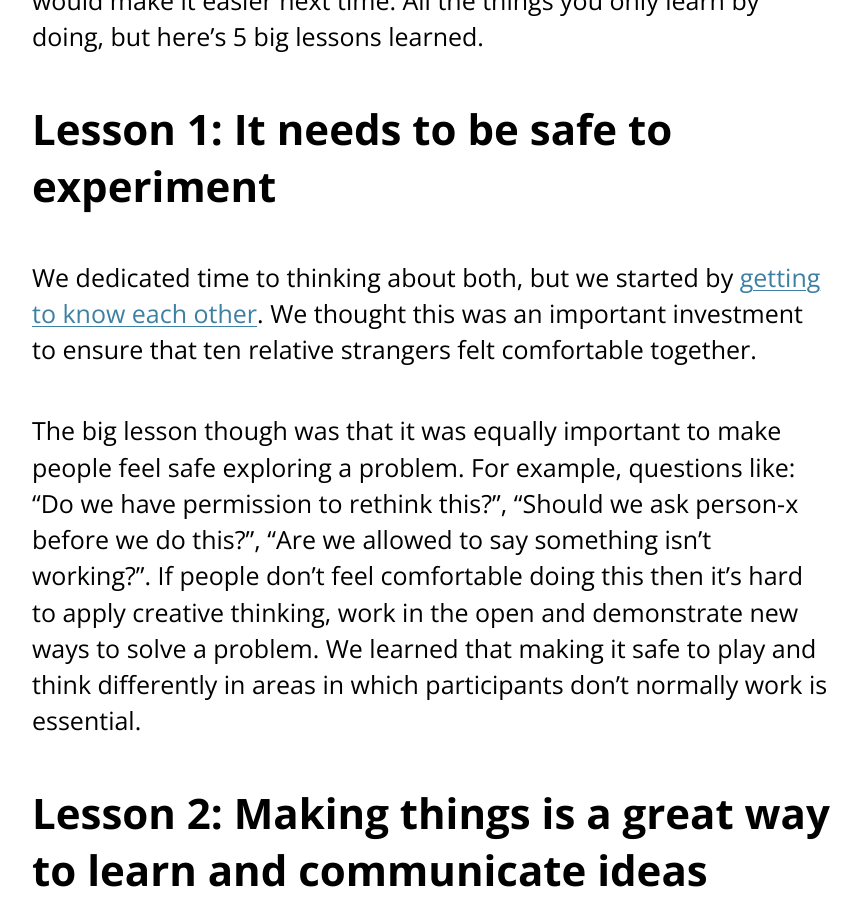
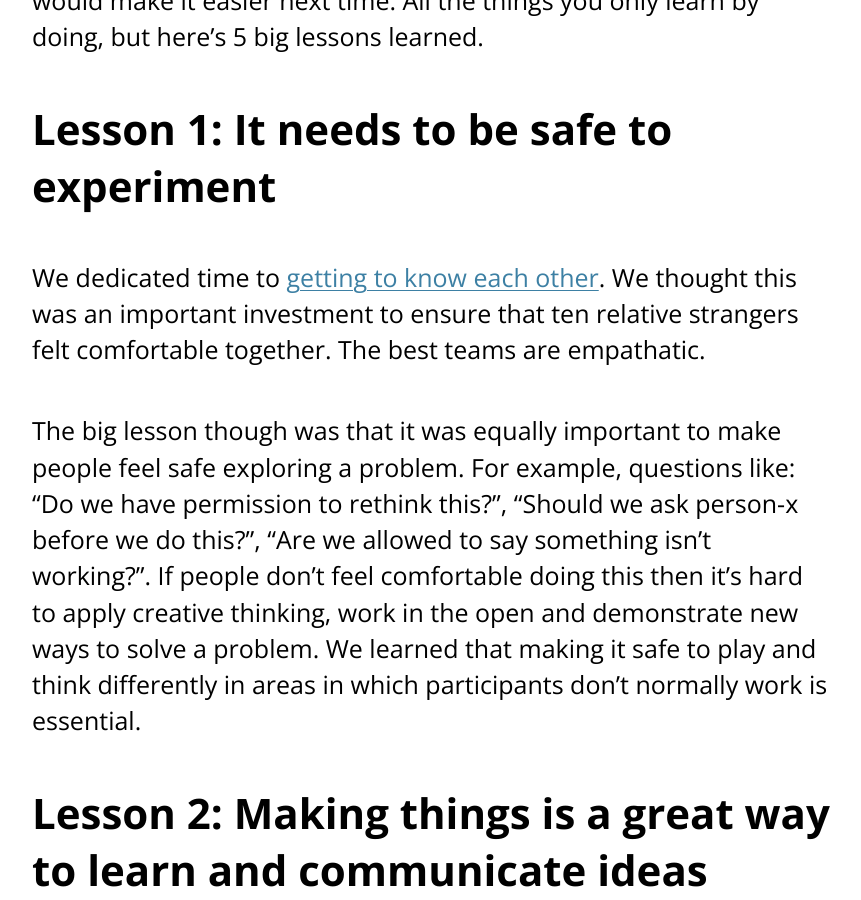
Before and after one commit to learnbymakingwales/learnbymakingwales.github.io, a Jekyll site: the page built from en/updates/_posts/2022-12-21-what-weve-learned.md, in a window 1280 px wide and 900 px high, scrolled down 1911 px. Shown: the whole window, without its empty margins (208-1069 px from the left). Built offline with Jekyll 4.4.1, drawn with Linux system fonts in a browser that asks for light colours.

Commit message:
Minor copy amend

```diff
--- a/en/updates/_posts/2022-12-21-what-weve-learned.md
+++ b/en/updates/_posts/2022-12-21-what-weve-learned.md
@@ -29,7 +29,7 @@ There’s a long list of things we’d love to improve by iterating. For instanc
 
 ## Lesson 1: It needs to be safe to experiment
 
-We dedicated time to thinking about both, but we started by [getting to know each other](https://learnbymaking.wales/en/the-labs/session/one.html). We thought this was an important investment to ensure that ten relative strangers felt comfortable together.
+We dedicated time to [getting to know each other](https://learnbymaking.wales/en/the-labs/session/one.html). We thought this was an important investment to ensure that ten relative strangers felt comfortable together. The best teams are empathatic.
 
 The big lesson though was that it was equally important to make people feel safe exploring a problem. For example, questions like: “Do we have permission to rethink this?”, “Should we ask person-x before we do this?”, “Are we allowed to say something isn’t working?”. If people don’t feel comfortable doing this then it’s hard to apply creative thinking, work in the open and demonstrate new ways to solve a problem. We learned that making it safe to play and think differently in areas in which participants don’t normally work is essential.
 
```
